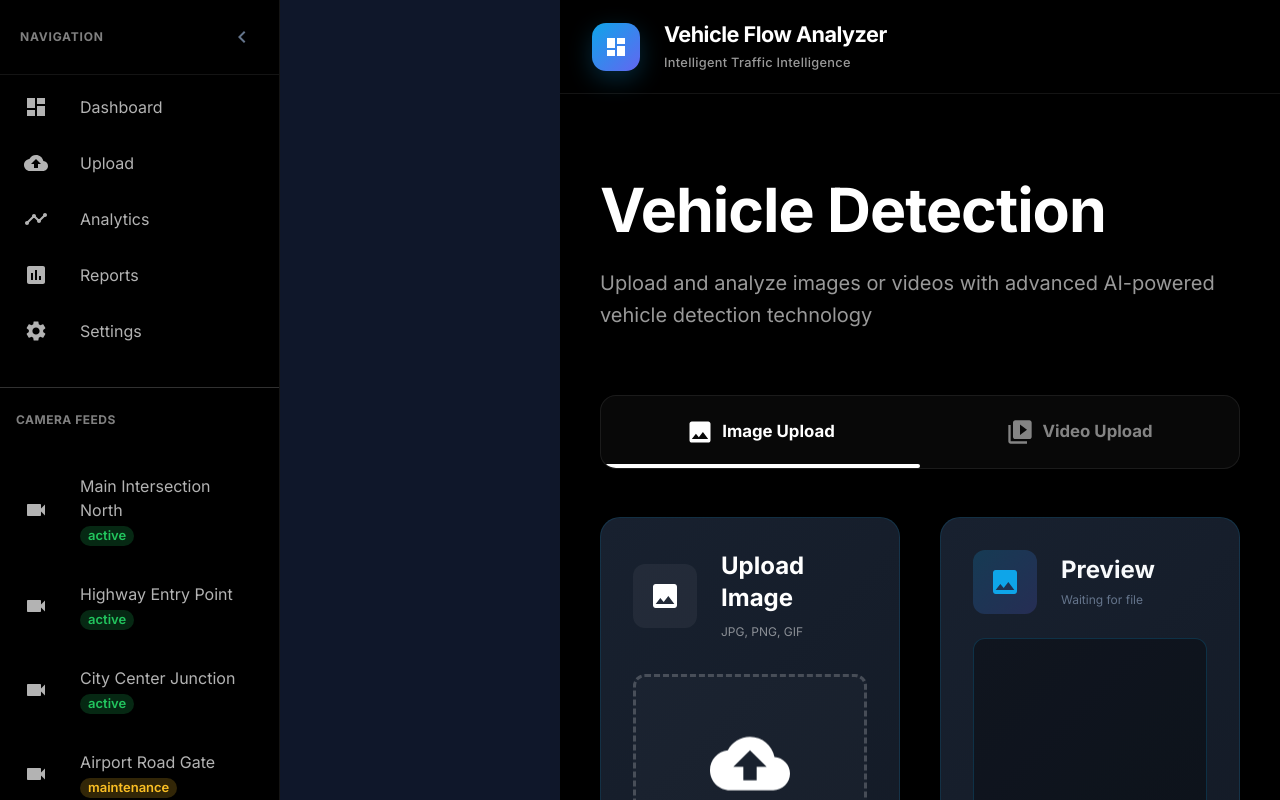
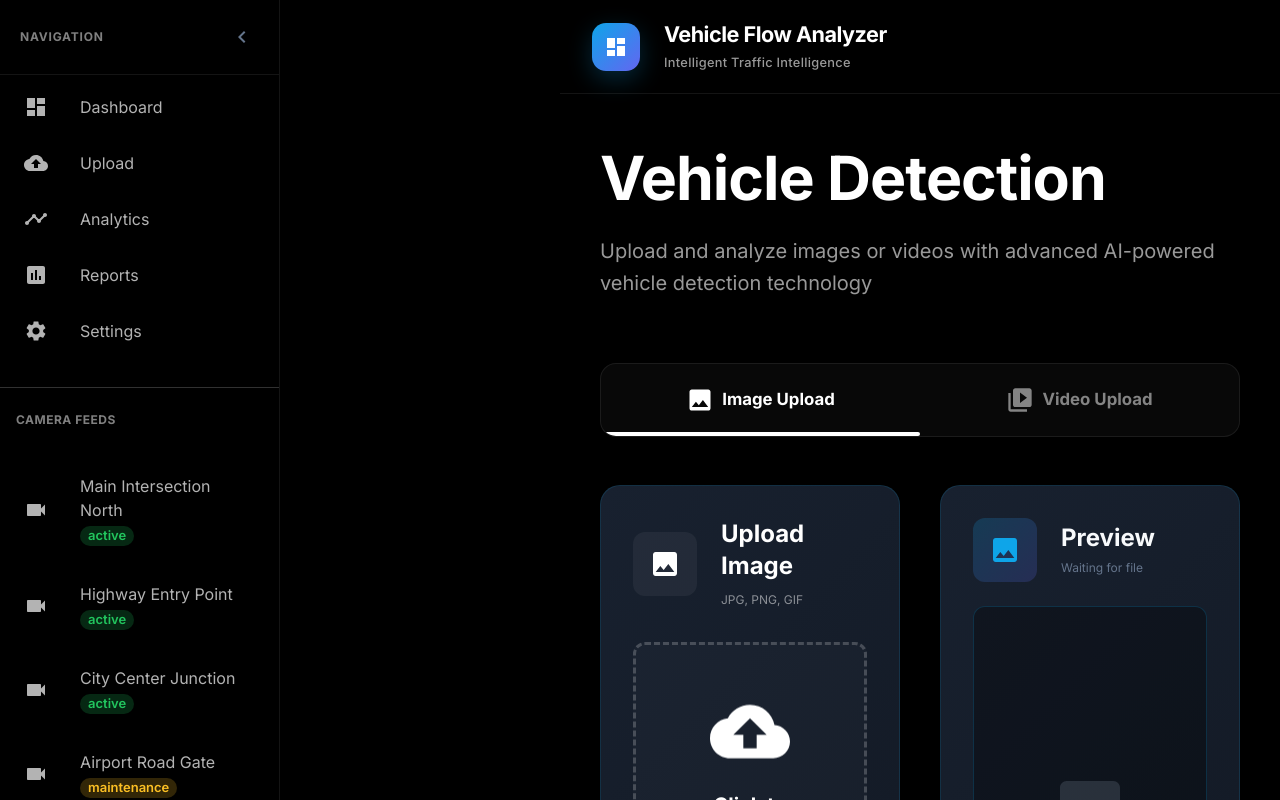
Before and after one commit to DavidJayaraj01/Intelligent-Vehicle-Flow, a React app in the folder frontend/: page /upload in a window 1280 px wide. Shown: the top 800 px of the page. Built offline with nearby package versions, Linux system fonts and the light colour scheme; the HTML template or start-up script is replaced by a standard one.

Commit message:
updated frontend

```diff
--- a/frontend/src/components/Dashboard.tsx
+++ b/frontend/src/components/Dashboard.tsx
@@ -152,7 +152,7 @@ const Dashboard: React.FC = () => {
   };
 
   return (
-    <Box sx={{ display: 'flex', minHeight: '100vh' }}>
+    <Box sx={{ display: 'flex', minHeight: '100vh', bgcolor: '#000000' }}>
       {/* Sidebar */}
       <Sidebar
         open={sidebarOpen}
@@ -169,6 +169,7 @@ const Dashboard: React.FC = () => {
           marginLeft: sidebarOpen ? '280px' : '72px',
           transition: 'margin-left 0.3s',
           bgcolor: '#000000',
+          minHeight: '100vh',
         }}
       >
         <Layout onRefresh={handleRefresh}>
--- a/frontend/src/components/Layout.tsx
+++ b/frontend/src/components/Layout.tsx
@@ -18,7 +18,7 @@ const Layout: React.FC<LayoutProps> = ({ children, title = 'Vehicle Flow Analyze
                     background: '#000000',
                     backdropFilter: 'none',
                     borderBottom: '1px solid rgba(255, 255, 255, 0.08)',
-                    mb: 6,
+                    mb: 0,
                 }}
             >
                 <Toolbar sx={{ justifyContent: 'space-between', py: 2.5, px: { xs: 2, md: 4 } }}>
@@ -69,7 +69,7 @@ const Layout: React.FC<LayoutProps> = ({ children, title = 'Vehicle Flow Analyze
                     </Box>
                 </Toolbar>
             </AppBar>
-            <Box sx={{ px: { xs: 2, sm: 3, md: 5 }, py: 4, flex: 1 }}>
+            <Box sx={{ px: { xs: 2, sm: 3, md: 5 }, py: 6, flex: 1, bgcolor: '#000000' }}>
                 {children}
             </Box>
         </Box>
--- a/frontend/src/pages/Upload.tsx
+++ b/frontend/src/pages/Upload.tsx
@@ -215,7 +215,7 @@ const Upload: React.FC = () => {
   };
 
   return (
-    <Box sx={{ display: 'flex', minHeight: '100vh' }}>
+    <Box sx={{ display: 'flex', minHeight: '100vh', bgcolor: '#000000' }}>
       <Sidebar
         open={sidebarOpen}
         onToggle={() => setSidebarOpen(!sidebarOpen)}
@@ -229,6 +229,7 @@ const Upload: React.FC = () => {
           marginLeft: sidebarOpen ? '280px' : '72px',
           transition: 'margin-left 0.3s',
           bgcolor: '#000000',
+          minHeight: '100vh',
         }}
       >
         <Layout>
```
